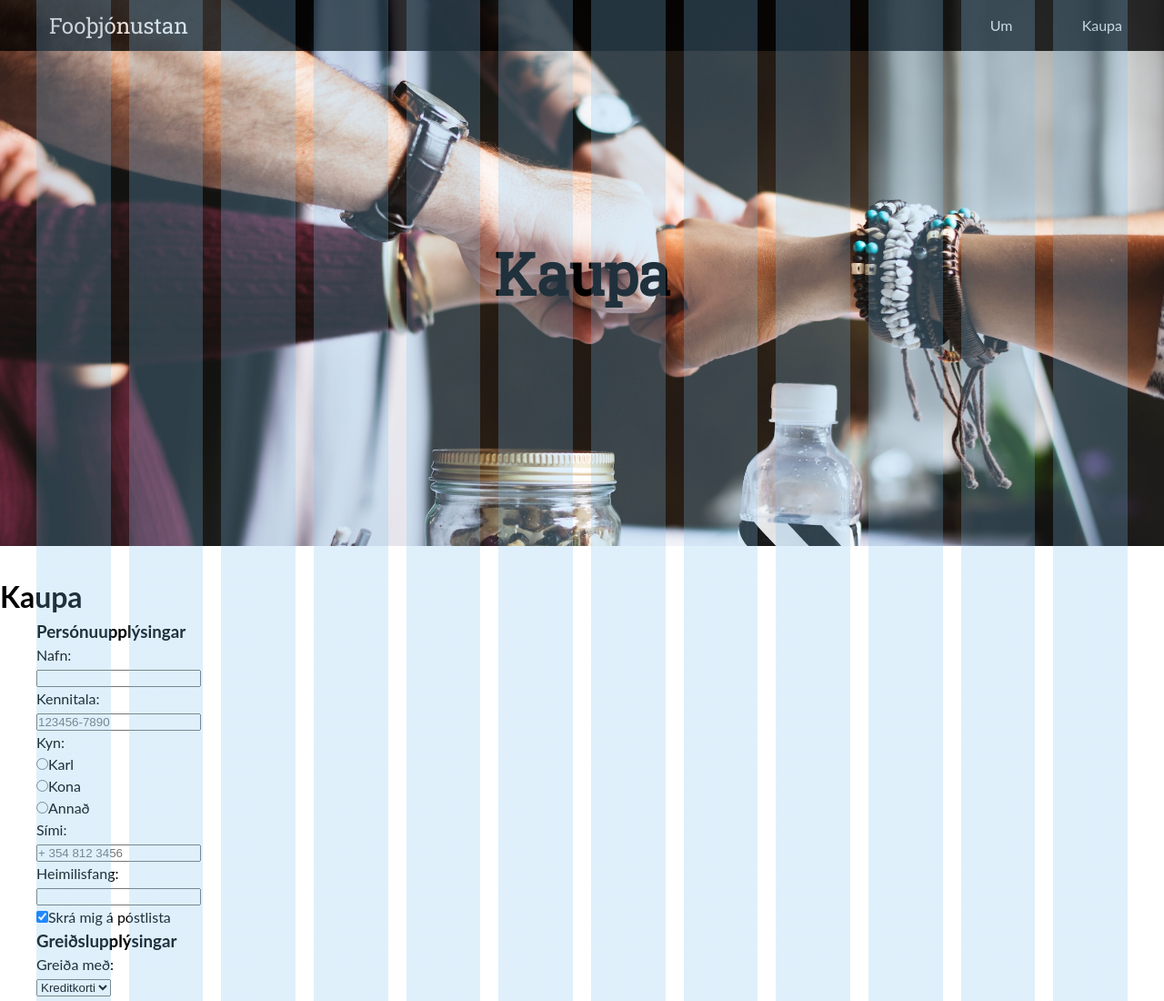
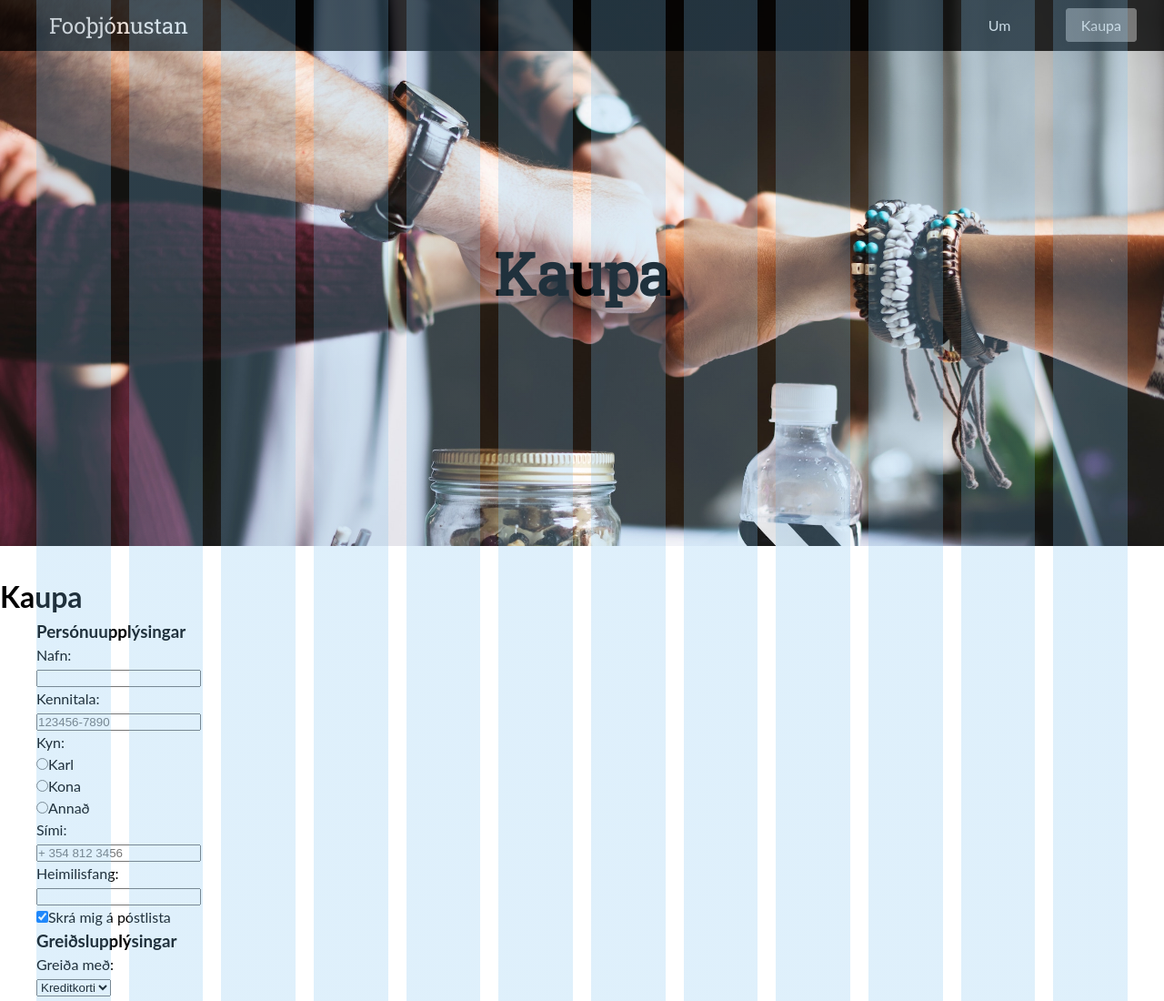
Before and after one commit to VifillS/vangari, a website: page kaupa.html in a window 1280 px wide. Shown: the top 1100 px of the page at 91% size. Drawn offline with nearby package versions, Linux system fonts and the light colour scheme; files that its build step writes are made by us from their sources.

Commit message:
navbar button

```diff
--- a/kaupa.html
+++ b/kaupa.html
@@ -24,7 +24,7 @@
       </div>
       <div class="menu--right">
         <a class="item--right" href="um.html">Um</a>
-        <a class="item--right button--header" href="kaupa.html">Kaupa</a>
+        <a class="item--right button--inverted" href="kaupa.html">Kaupa</a>
       </div>
     </div>
   </header>
```
Also changed, not shown: um.html (+1 -1 lines).
